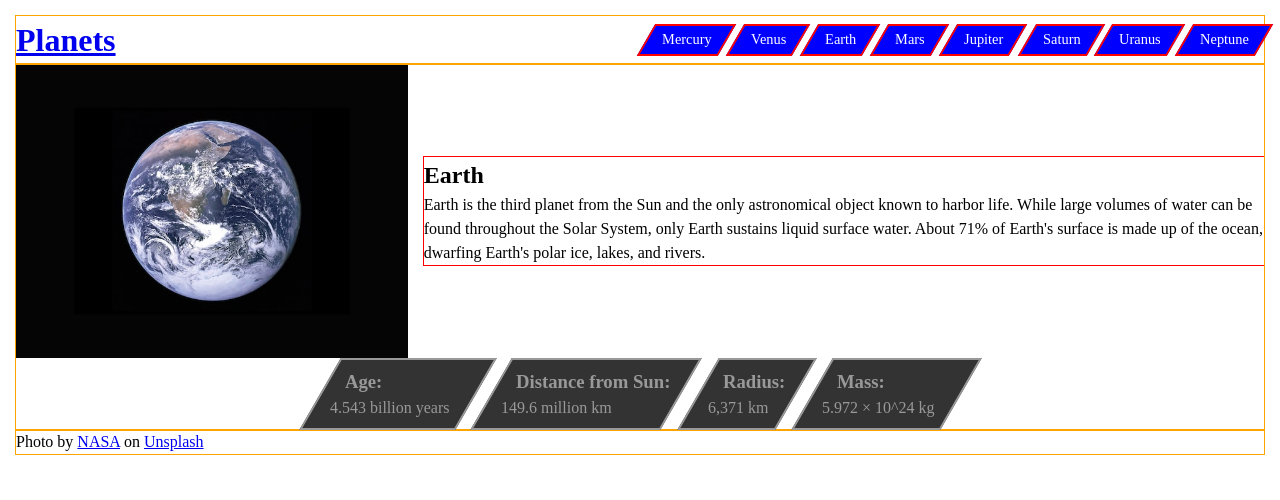
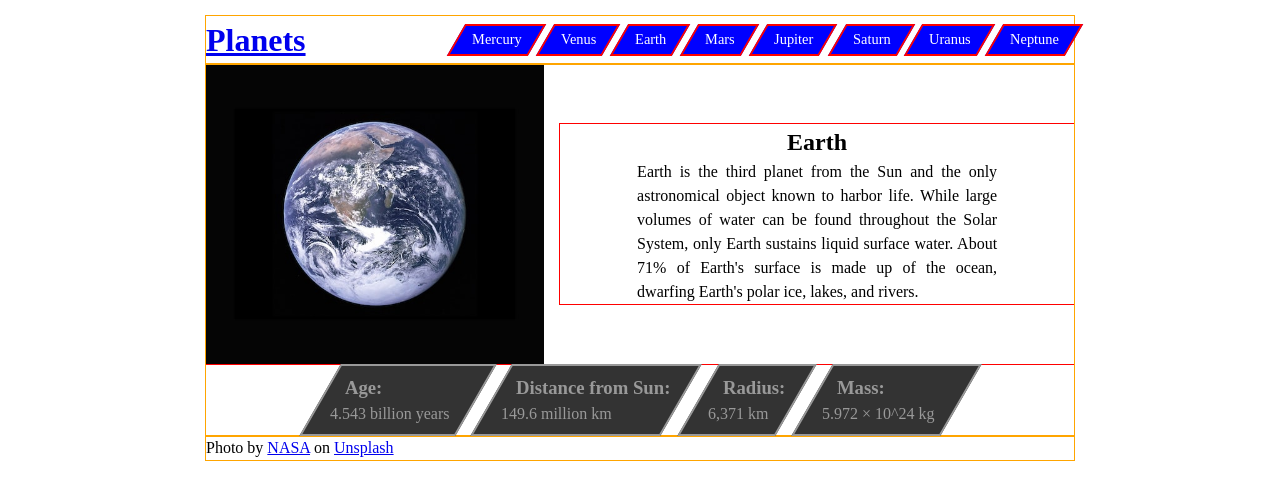
Before and after one commit to edo979/planets-app, a React (Vite) app: page /earth in a window 1280 px wide. Shown: the top 500 px of the page. Built offline with nearby package versions, Linux system fonts and the light colour scheme.

Commit message:
content image and text layout

```diff
--- a/src/scss/_layout.scss
+++ b/src/scss/_layout.scss
@@ -4,6 +4,8 @@
   }
 
   padding: 1rem;
+  max-width: 900px;
+  margin-inline: auto;
 }
 
 .flex {
--- a/src/scss/components/_components.scss
+++ b/src/scss/components/_components.scss
@@ -7,9 +7,36 @@ header {
 }
 
 .content {
+  outline: 1px solid red;
+  &_image {
+    height: 300px;
+
+    img {
+      height: 100%;
+
+      object-fit: cover;
+      object-position: center;
+    }
+  }
+
   &_text-container {
     outline: 1px solid red;
-    flex-basis: 110%;
+    flex-basis: 70%;
+
+    p,
+    h2 {
+      margin-inline: auto;
+    }
+
+    p {
+      width: 45ch;
+      text-align: justify;
+    }
+
+    h2 {
+      width: 28ch;
+      text-align: center;
+    }
   }
 }
 
```
